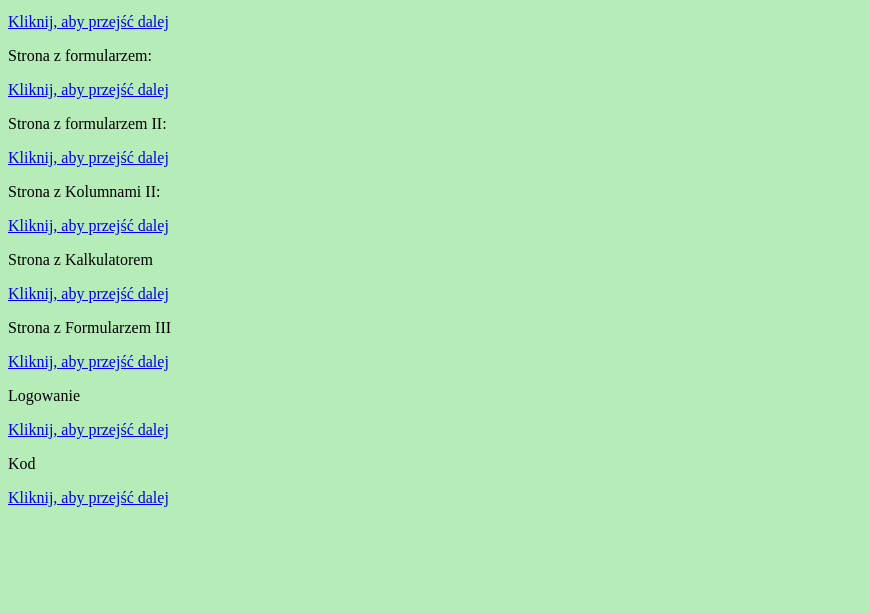
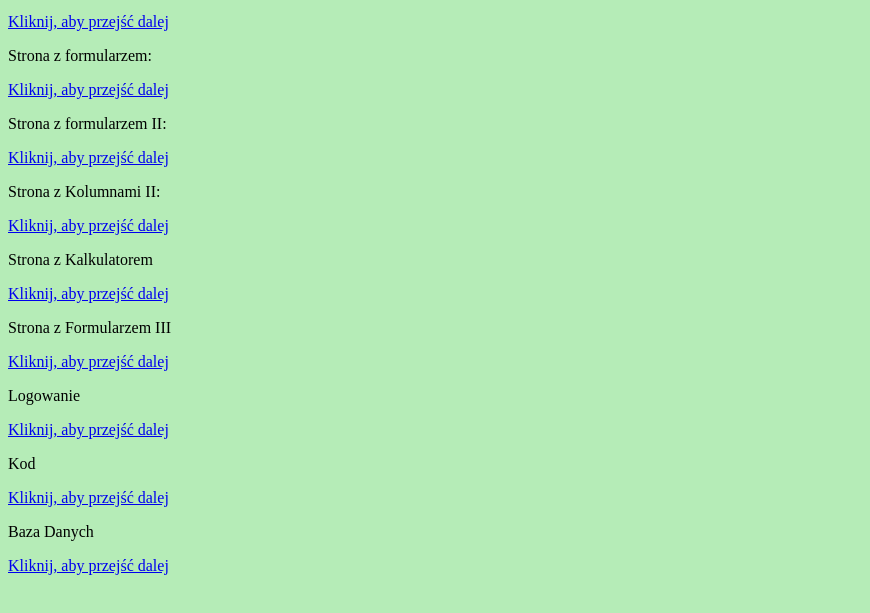
Before and after one commit to julia-lys/studia, a plain HTML site: page index.html in a window 1280 px wide. Shown: the part 101-714 px from the top of the page, without its empty margins (0-870 px from the left). Drawn offline with Linux system fonts and the light colour scheme; a web font is replaced by a local one.

Commit message:
Add files via upload

```diff
--- a/index.html
+++ b/index.html
@@ -65,6 +65,10 @@
         <div>
             <a href="https://julia-lys.github.io/studia/php.txt">Kliknij, aby przejść dalej</a>
         </div>
+        <p>Baza Danych</p>
+        <div>
+            <a href="http://bsi.000.pe/students.php">Kliknij, aby przejść dalej</a>
+        </div>
     </header>
     </body>
 </html>
```
